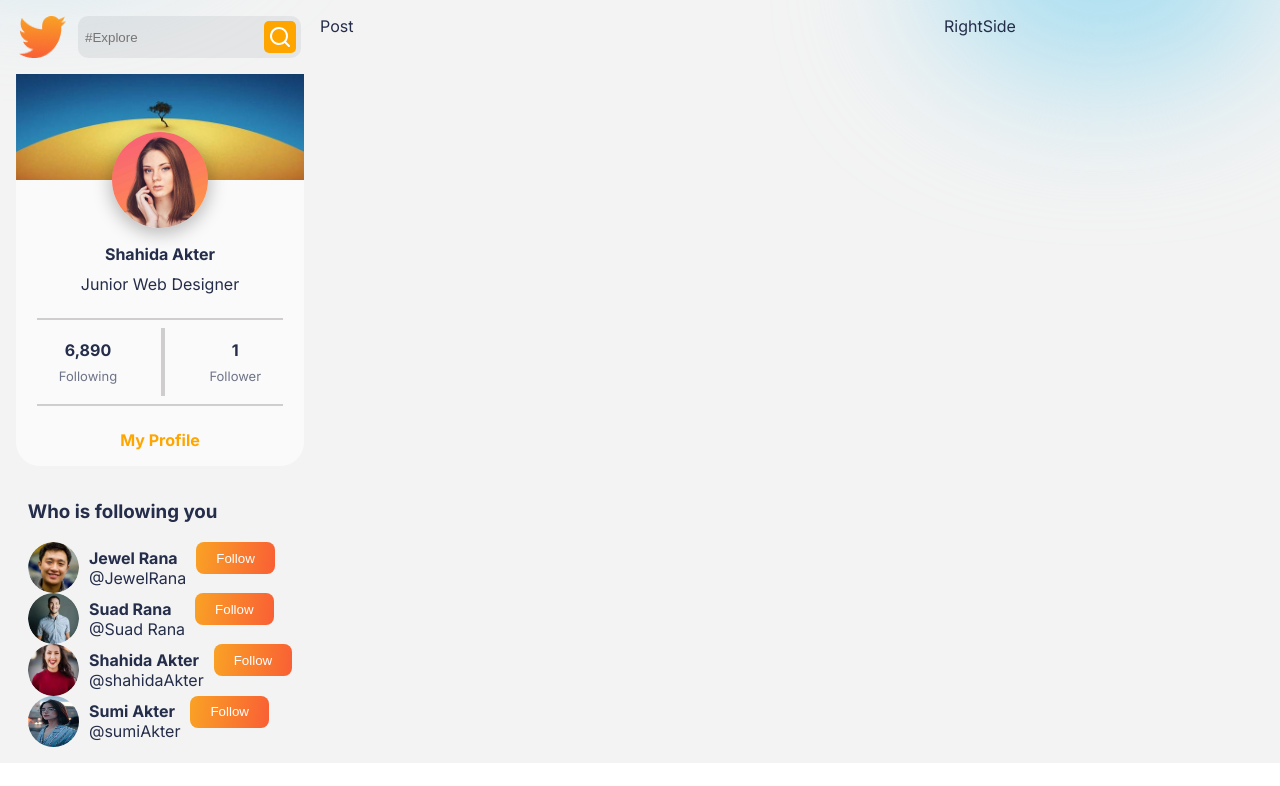
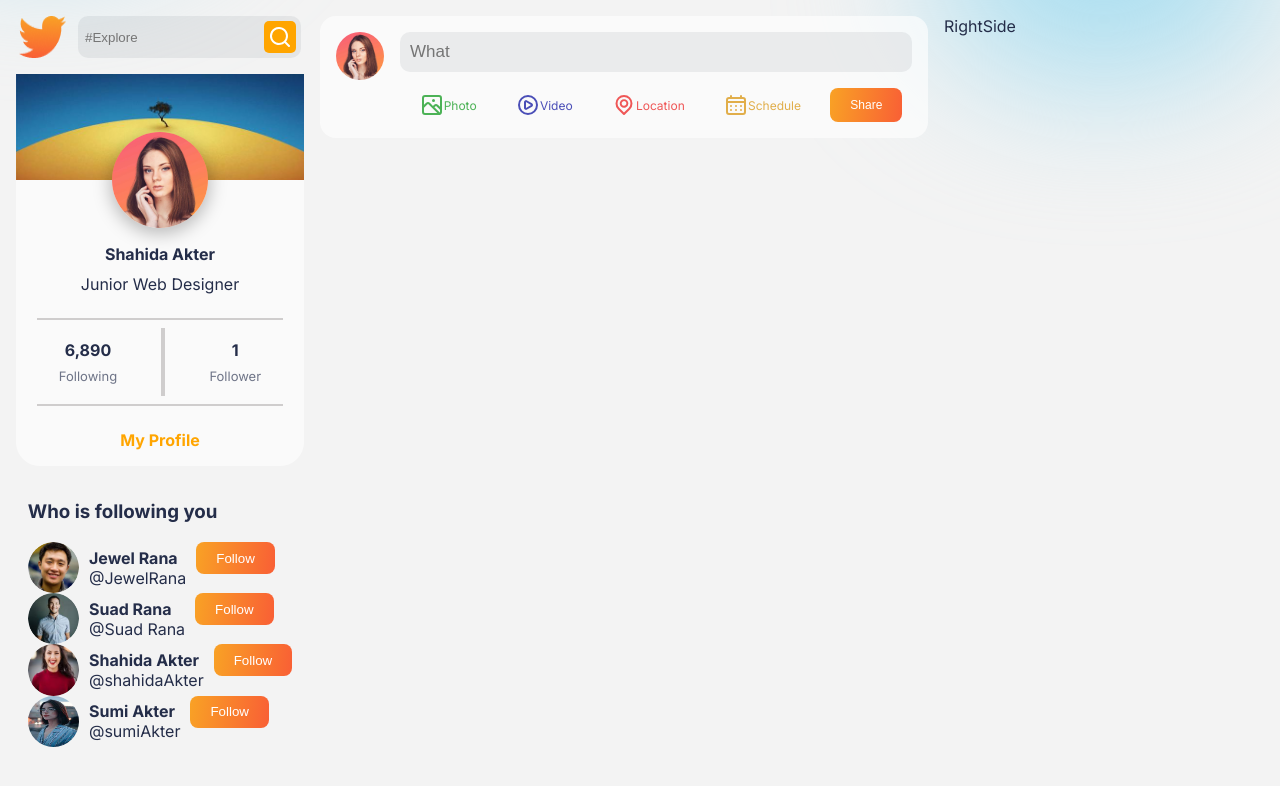
Before and after one commit to ShahidaAkter1/SocialMedia-client, a React (Create React App) app: page / in a window 1280 px wide. Shown: the top 786 px of the page. Built offline with nearby package versions, Linux system fonts and the light colour scheme.

Commit message:
postShare added

```diff
--- a/src/App.css
+++ b/src/App.css
@@ -11,7 +11,7 @@
   --photo: #4CB256;
   --video: #4A4EB7;
   --location: #EF5757;
---shedule: #E1AE4A;
+--schedule: #E1AE4A;
 }
 
 
--- /dev/null
+++ b/src/Components/PostShare/PostShare.css
@@ -0,0 +1,72 @@
+.PostShare{
+    display: flex;
+    gap: 1rem;
+    background-color: var(--cardColor);
+    padding: 1rem;
+    border-radius: 1rem;
+}
+
+.PostShare>img{
+    border-radius: 5rem;
+    width: 3rem;
+    height: 3rem;
+}
+
+.PostShare>div{
+    display: flex;
+    flex-direction: column;
+    gap: 1rem;
+    width: 90%;
+}
+.PostShare>div>input{
+    background-color: var(--inputColor);
+    border-radius: 10px;
+    padding: 10px;
+    font-size: 17px;
+    border: none;
+    outline: none;
+}
+
+.postOptions{
+    display: flex;
+    justify-content: space-around;
+}
+
+.option{
+    padding: 5px;
+    padding-left: 10px;
+    padding-right: 10px;
+    border-radius: 10px;
+    display: flex;
+    align-items: center;
+    justify-content: center;
+    font-size: 12px;
+}
+
+.option:hover{
+    cursor: pointer;
+}
+
+.ps-button{
+    padding: 5px;
+    padding-left: 20px;
+    padding-right: 20px;
+    font-size: 12px;
+}
+
+.previewImage{
+    position: relative;
+}
+.previewImage>svg{
+    position: absolute;
+    right: 1rem;
+    top: 0.5rem;
+    cursor: pointer;
+}
+
+.previewImage>img{
+    width: 100%;
+    max-width: 20rem;
+    object-fit: cover;
+    border-radius:0.5rem ;
+}
--- /dev/null
+++ b/src/Components/PostShare/PostShare.jsx
@@ -0,0 +1,69 @@
+import React, { useRef, useState } from 'react';
+import './PostShare.css';
+import ProfileImage from '../../img/profileImg.jpg';
+import {UilScenery} from "@iconscout/react-unicons"
+import {UilPlayCircle} from "@iconscout/react-unicons"
+import {UilLocationPoint} from "@iconscout/react-unicons"
+import {UilSchedule} from "@iconscout/react-unicons"
+import {UilTimes} from "@iconscout/react-unicons"
+
+const PostShare = () => {
+
+
+    const [image,setImage]=useState(null);
+    const imageRef = useRef();
+
+    const onImageChange = event =>{
+        if(event.target.files && event.target.files[0]){
+            let img = event.target.files[0];
+            setImage({
+                image: URL.createObjectURL(img)
+            })
+        }
+    }
+
+    return (
+        <div className='PostShare'>
+            <img src={ProfileImage} alt="" />
+
+            <div>
+                <input type="text" placeholder='What's happening />
+
+
+            <div className="postOptions">
+                <div className="option" style={{color:"var(--photo)"}} onClick={()=>imageRef.current.click()}>
+                    <UilScenery></UilScenery>
+                    Photo
+                </div>
+                <div className="option" style={{color:"var(--video)"}}>
+                    <UilPlayCircle></UilPlayCircle>
+                    Video
+                </div>{" "}
+                <div className="option" style={{color:"var(--location)"}}>
+                    <UilLocationPoint></UilLocationPoint>
+                    Location
+                </div>{" "}
+                <div className="option" style={{color:"var(--schedule)"}}>
+                    <UilSchedule></UilSchedule>
+                    Schedule
+                </div>
+                <button className='button ps-button'>Share</button>
+
+                <div style={{display: 'none'}}>
+                    <input type="file" name='myImage' ref={imageRef} onChange={onImageChange} />
+                </div>
+            </div>
+
+            {image &&
+              (<div className="previewImage">
+                <UilTimes onClick={()=>setImage(null)}></UilTimes>
+                <img src={image.image} alt="" />
+              </div>
+
+           ) }
+            </div>
+        </div>
+    );
+};
+
+export default PostShare;
--- /dev/null
+++ b/src/Components/PostSide/PostSide.css
@@ -0,0 +1,7 @@
+.PostSide {
+  display: flex;
+  flex-direction: column;
+  gap: 1rem;
+  height: 100vh;
+  overflow: auto;
+}
--- /dev/null
+++ b/src/Components/PostSide/PostSide.jsx
@@ -0,0 +1,13 @@
+import React from 'react';
+import './PostSide.css'
+import PostShare from '../PostShare/PostShare';
+
+const PostSide = () => {
+    return (
+        <div className='PostSide'>
+            <PostShare></PostShare>
+        </div>
+    );
+};
+
+export default PostSide;
--- a/src/pages/home/Home.jsx
+++ b/src/pages/home/Home.jsx
@@ -1,12 +1,13 @@
 import React from 'react';
 import './Home.css'
 import ProfileSide from '../../Components/ProfileSide/ProfileSide';
+import PostSide from '../../Components/PostSide/PostSide';
 
 const Home = () => {
     return (
         <div className='Home'>
            <ProfileSide></ProfileSide>
-            <div className="postSide">Post</div>
+            <PostSide></PostSide>
             <div className="RightSide">RightSide</div>
         </div>
     );
```
